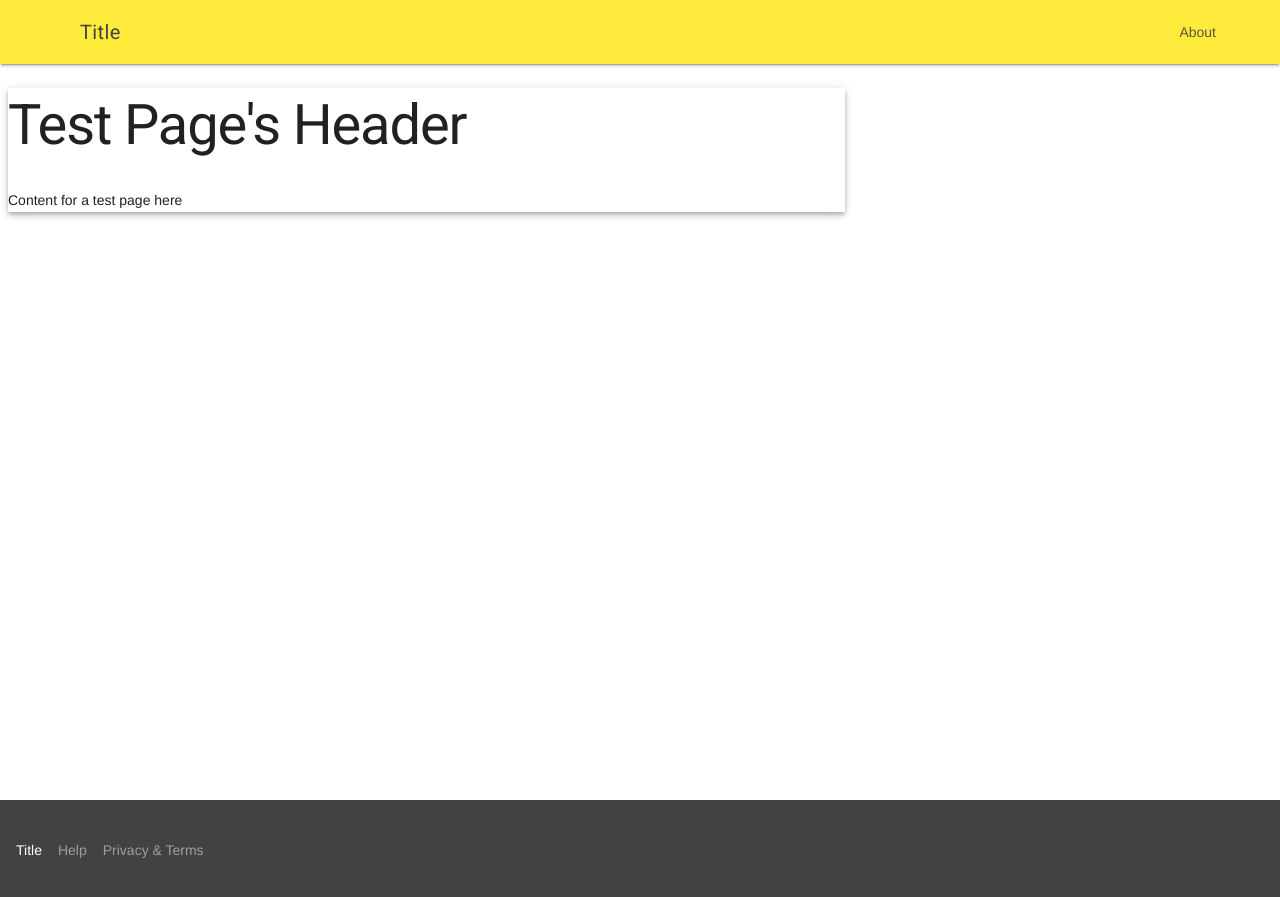
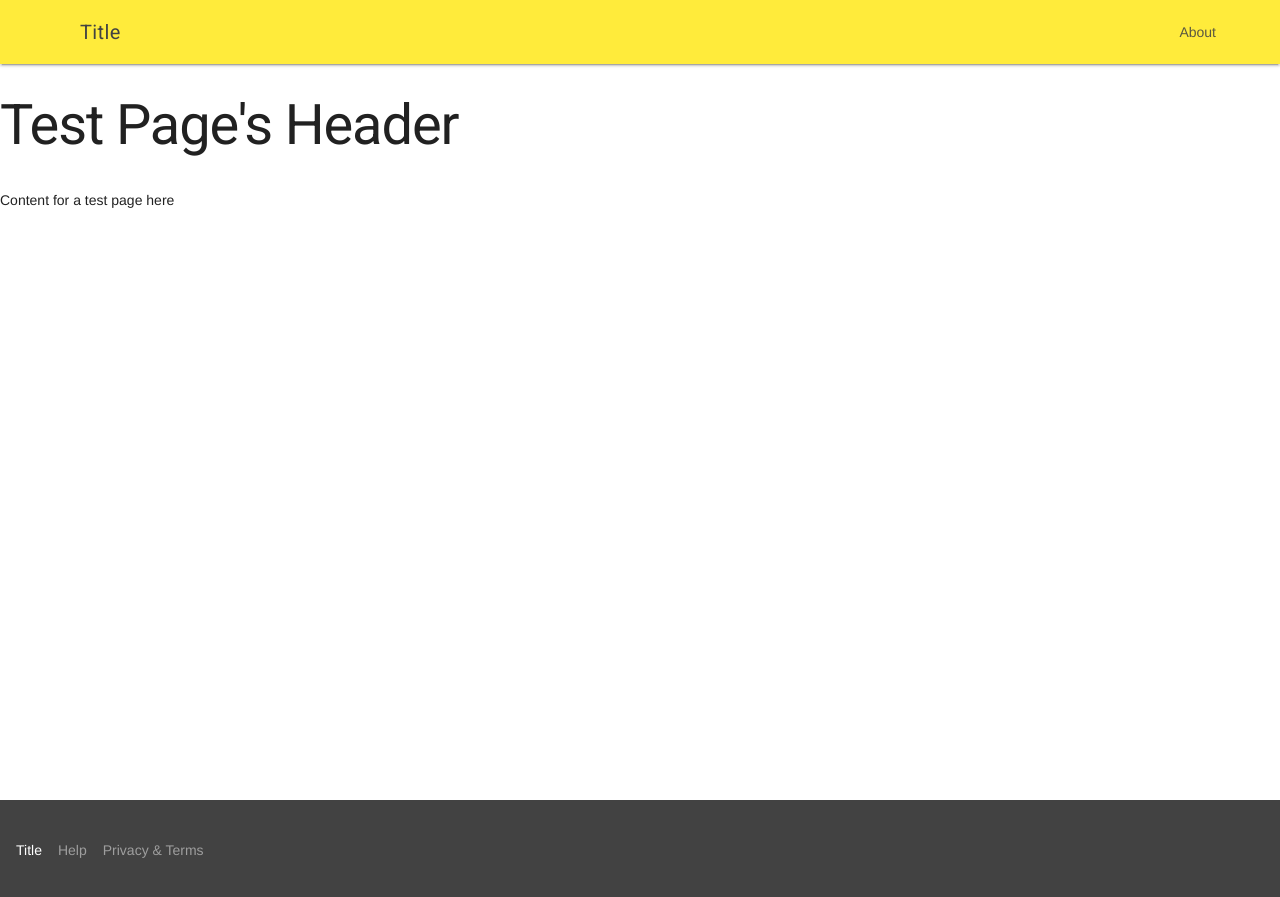
Before and after one commit to vantravel/vantravel.github.io, a Jekyll site: the page built from index.html, in a window 1280 px wide. Shown: the top 897 px of the page. Built offline with Jekyll 4.4.1, drawn with Linux system fonts in a browser that asks for light colours.

Commit message:
Update default.html

```diff
--- a/_layouts/default.html
+++ b/_layouts/default.html
@@ -38,10 +38,7 @@
 				</div>
 				-->
 				<main class="mdl-layout__content">
-					<div class="mdl-cell mdl-cell--2-col mdl-cell--hide-tablet mdl-cell--hide-phone"></div>
-          				<div class="demo-content mdl-shadow--4dp content mdl-cell mdl-cell--8-col">
-						{{ content }}
-					</div>
+					{{ content }}
 				</main>
 				<footer class="mdl-mini-footer">
 					<div class="mdl-mini-footer__left-section">
```
